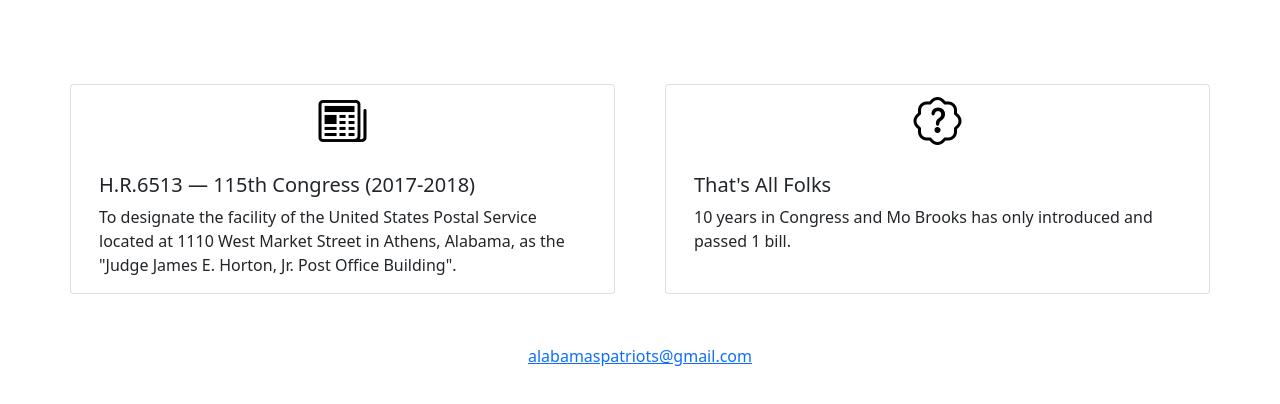
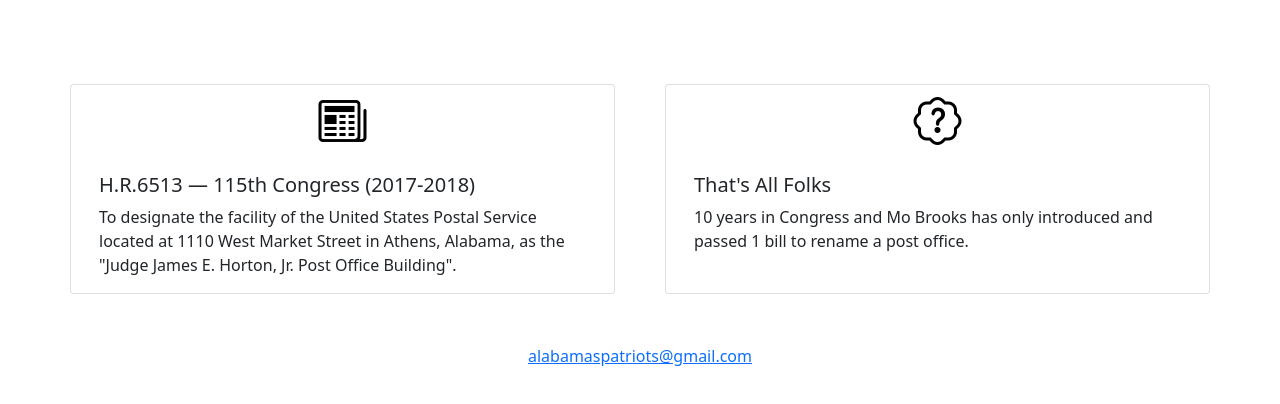
Before and after one commit to alabamaspatriots/mosrecord, a plain HTML site: page index.html in a window 1280 px wide. Shown: the part 240-644 px from the top of the page. Drawn offline with nearby package versions, Linux system fonts and the light colour scheme.

Commit message:
Update index.html

```diff
--- a/index.html
+++ b/index.html
@@ -40,7 +40,7 @@
           <i class="bi-patch-question" style="font-size: 3rem; color: black; text-align:center;"></i>
           <div class="card-body">
             <h5 class="card-title">That's All Folks</h5>
-            <p class="card-text">10 years in Congress and Mo Brooks has only introduced and passed 1 bill.</p>
+            <p class="card-text">10 years in Congress and Mo Brooks has only introduced and passed 1 bill to rename a post office.</p>
           </div>
         </div>
       </div>
```
